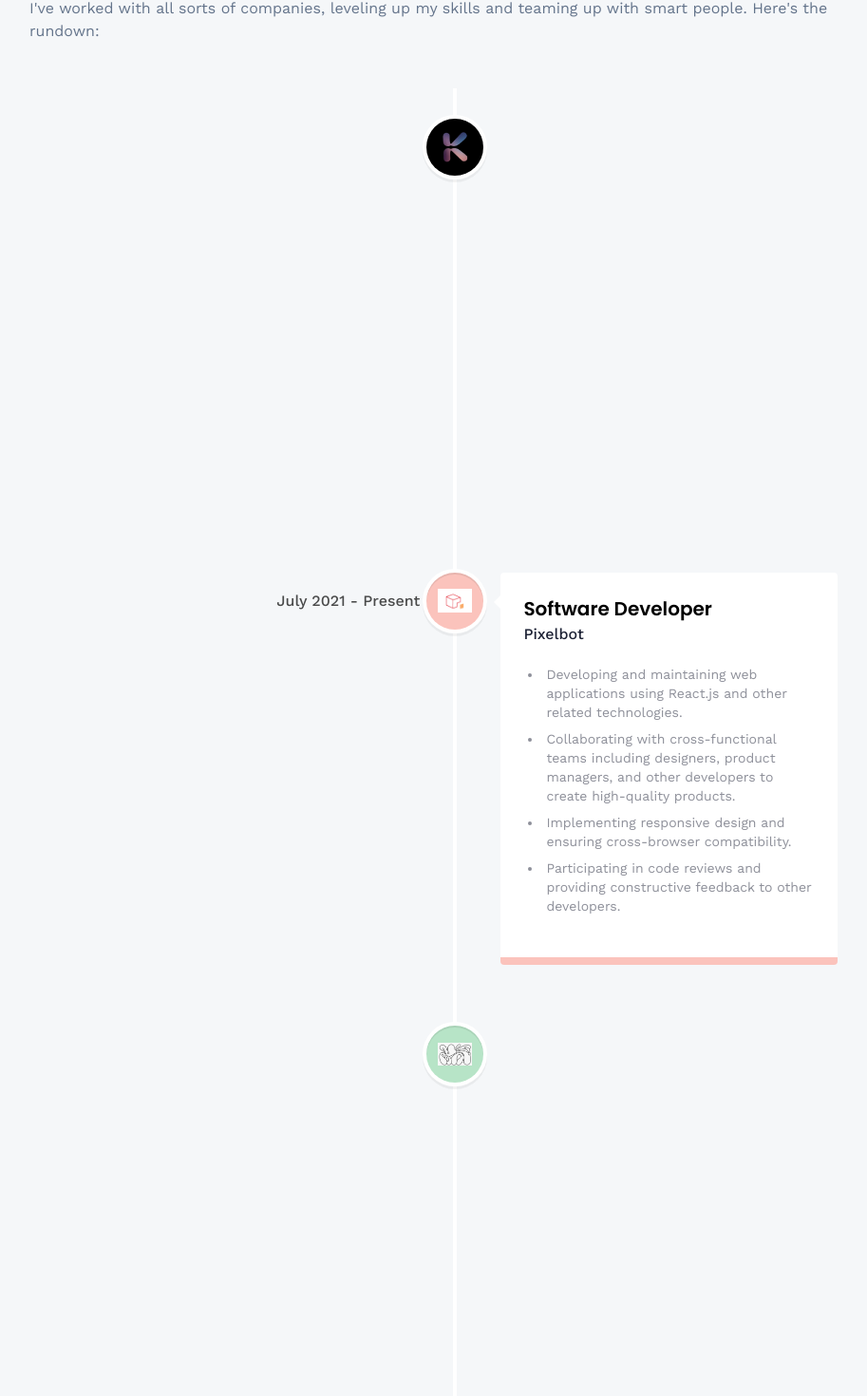
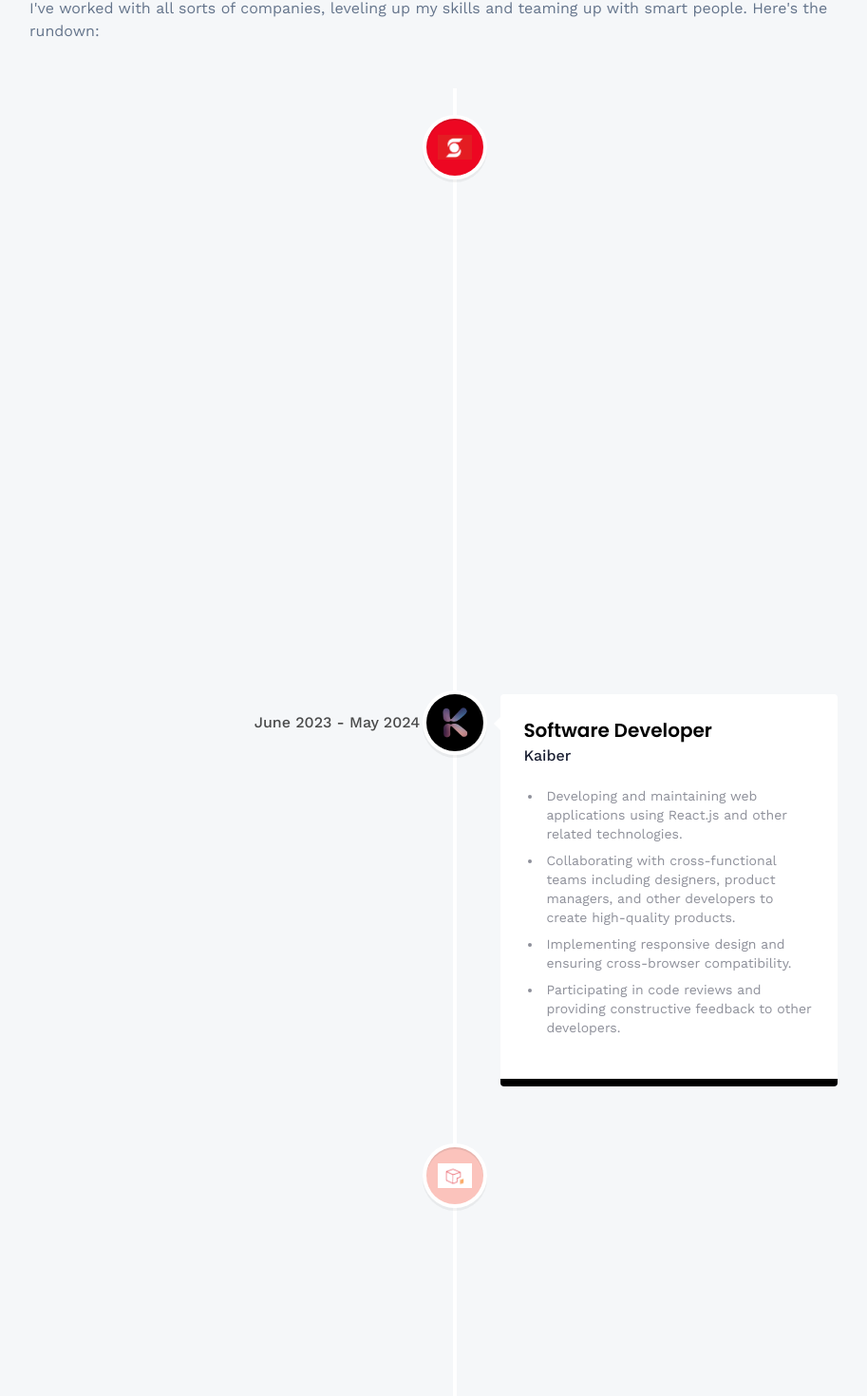
Before and after one commit to erick-hz/3d-portfolio, a React (Vite) app: page /about in a window 1280 px wide. Shown: the part 899-2369 px from the top of the page at 95% size, without its empty margins (161-1074 px from the left). Built offline with nearby package versions, Linux system fonts and the light colour scheme; no server answers.

Commit message:
Updated general data

```diff
--- a/src/assets/images/index.js
+++ b/src/assets/images/index.js
@@ -1,6 +1,6 @@
 import hero from './hero.jpg'
 import meta from './meta.png'
-import mullenLowe from "./mullenLowe.png"
+import techMahindra from "./th-logo.png"
 import kaiber from "./kaiber.png"
 import pixelbot from "./pixelbot.png"
 import logo from './logo.ico'
@@ -8,7 +8,7 @@ import logo from './logo.ico'
 export {
     hero,
     meta,
-    mullenLowe,
+    techMahindra,
     kaiber,
     pixelbot,
     logo
--- a/src/constants/index.js
+++ b/src/constants/index.js
@@ -1,4 +1,4 @@
-import { meta, mullenLowe, kaiber, pixelbot } from "../assets/images"
+import { meta, techMahindra, kaiber, pixelbot } from "../assets/images"
 import {
     car,
     contact,
@@ -112,6 +112,20 @@ export const skills = [
 export const experiences = [
   {
     title: "Software Developer",
+    company_name: "Tech Mahindra (Scotiabank)",
+    icon: techMahindra,
+    iconBg: "#ed0722",
+    date: "July 2024 - Present",
+    points: [
+      "Development and maintenance of components using React JS and Redux Toolkit.",
+      "Integration and communication with APIs, leveraging Redux for state management.",
+      "Collaborating with cross-functional teams, including designers, product managers, and other developers, to create high-quality microservice-based front-end products.",
+      "Implementing responsive design and ensuring cross-browser compatibility for microservices.",
+      "Participating in code reviews and providing constructive feedback to other developers, ensuring adherence to best practices."
+    ],
+  },
+  {
+    title: "Software Developer",
     company_name: "Kaiber",
     icon: kaiber,
     iconBg: "#000",
@@ -128,27 +142,14 @@ export const experiences = [
     company_name: "Pixelbot",
     icon: pixelbot,
     iconBg: "#fbc3bc",
-    date: "July 2021 - Present",
+    date: "July 2021 - July 2024",
     points: [
       "Developing and maintaining web applications using React.js and other related technologies.",
       "Collaborating with cross-functional teams including designers, product managers, and other developers to create high-quality products.",
       "Implementing responsive design and ensuring cross-browser compatibility.",
       "Participating in code reviews and providing constructive feedback to other developers.",
     ],
-  },
-  {
-    title: "Software Developer",
-    company_name: "Mullenlowe",
-    icon: mullenLowe,
-    iconBg: "#b7e4c7",
-    date: "November 2020 - July 2021",
-    points: [
-      "Developing and maintaining web applications using React.js and other related technologies.",
-      "Collaborating with cross-functional teams including designers, product managers, and other developers to create high-quality products.",
-      "Implementing responsive design and ensuring cross-browser compatibility.",
-      "Participating in code reviews and providing constructive feedback to other developers.",
-    ],
-  },
+  }
 ]
 
 export const socialLinks = [
@@ -173,10 +174,25 @@ export const projects = [
   {
     iconUrl: pricewise,
     theme: "btn-back-red",
+    name: "Scotiabank",
+    description:
+      "Scotiabank uses a modern architecture with backend and frontend microservices in React and Redux Toolkit, hosted on cloud platforms like GCP, Azure, and AWS. This setup enables scalable, independent application development and supports agile practices for efficient operations.",
+    link: "https://www.scotiabank.com/ca/en/personal.html",
+  },
+  {
+    iconUrl: summiz,
+    theme: "btn-back-red",
     name: "Kaiber",
     description:
-      "Bring your dreams to life Tell stories like never before with our advanced AI generation engine.",
+      " Kaiber's website uses React and Redux specifically. Kaiber's platform is focused on AI-enhanced creative tools, such as their Superstudio product, which integrates AI models for generating and manipulating multimedia content. ",
     link: "https://kaiber.ai/",
+  },
+  {
+    iconUrl: estate,
+    theme: "btn-back-black",
+    name: "Kaiber App",
+    description: "AI Art Lab: Artist-Built",
+    link: "https://apps.apple.com/us/app/kaiber/id6458980808",
   },
   {
     iconUrl: threads,
@@ -186,26 +202,11 @@ export const projects = [
     link: "https://erickdev.netlify.app/",
   },
   {
-    iconUrl: car,
-    theme: "btn-back-blue",
-    name: "lavish",
-    description:
-      "Get access to our exclusive diamond card that allows you to send unlimited transactions without getting charged any fees",
-    link: "https://lavish-bx.web.app/",
-  },
-  {
     iconUrl: snapgram,
     theme: "btn-back-pink",
     name: "Marble Slab Canada",
     description:
       "Get your favourite treats with the NEW MARBLE SLAB mobile ordering app.",
     link: "https://apps.apple.com/us/app/marble-slab-canada/id1599580387",
-  },
-  {
-    iconUrl: estate,
-    theme: "btn-back-black",
-    name: "Kaiber App",
-    description: "AI Art Lab: Artist-Built",
-    link: "https://apps.apple.com/us/app/kaiber/id6458980808",
   }
 ]
```
Also changed, not shown: src/assets/images/mullenLowe.png (deleted), src/assets/images/th-logo.png (added).
